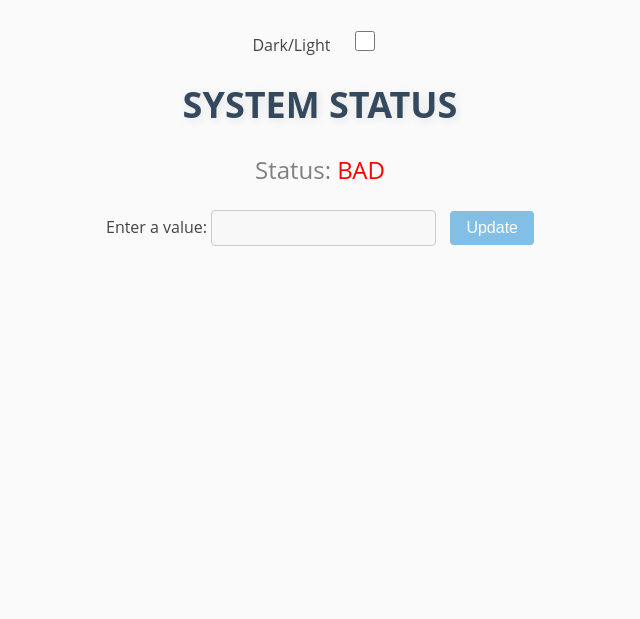
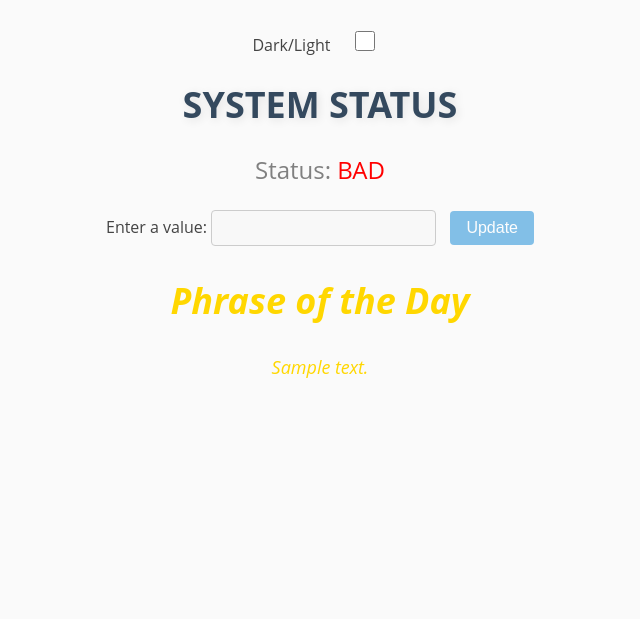
Before and after one commit to ToghrulMirzayev/app-simulator, a FastAPI app: page / in a window 1280 px wide. Shown: the top 619 px of the page, without its empty margins (320-960 px from the left). Run offline with FastAPI, Linux system fonts and the light colour scheme; a database or web service that is not in the repository returns one stand-in record (values such as "Sample title"); data that the repository does not hold is empty; some libraries are stand-ins or nearby versions.

Commit message:
phrase of the day functionality implemented

```diff
--- a/main.py
+++ b/main.py
@@ -40,6 +40,45 @@ def get_update_enabled_from_db():
     connection.close()
     return is_update_enabled
 
+def get_language_from_db():
+    connection = psycopg2.connect(
+        dbname="postgres",
+        user="postgres",
+        password="postgres",
+        host="db",
+        port="5432"
+    )
+    cursor = connection.cursor()
+    cursor.execute("SELECT language FROM language_config LIMIT 1;")
+    language = cursor.fetchone()[0]
+    cursor.close()
+    connection.close()
+    return language
+
+def get_phrase_of_the_day_from_db():
+    language = get_language_from_db()
+    connection = psycopg2.connect(
+        dbname="postgres",
+        user="postgres",
+        password="postgres",
+        host="db",
+        port="5432"
+    )
+    cursor = connection.cursor()
+
+    if language == "RU":
+        cursor.execute("SELECT ru_text FROM phrases WHERE ru_text IS NOT NULL ORDER BY RANDOM() LIMIT 1;")
+    else:
+        cursor.execute("SELECT en_text FROM phrases WHERE en_text IS NOT NULL ORDER BY RANDOM() LIMIT 1;")
+
+    result = cursor.fetchone()
+    cursor.close()
+    connection.close()
+
+    if result is None:
+        return "Нет доступных фраз."
+    return result[0]
+
 def update_status_in_db(new_status_value: int):
     connection = psycopg2.connect(
         dbname="postgres",
@@ -60,7 +99,12 @@ class StatusUpdate(BaseModel):
 @app.get("/")
 async def read_root(request: Request):
     is_update_enabled = get_update_enabled_from_db()
-    return templates.TemplateResponse("index.html", {"request": request, "is_update_enabled": is_update_enabled})
+    phrase_of_the_day = get_phrase_of_the_day_from_db()
+    return templates.TemplateResponse("index.html", {
+        "request": request,
+        "is_update_enabled": is_update_enabled,
+        "phrase_of_the_day": phrase_of_the_day
+    })
 
 @app.get("/api/status")
 async def get_status():
@@ -83,3 +127,8 @@ async def update_status(status_update: StatusUpdate):
     new_status_value = status_update.status
     update_status_in_db(new_status_value)
     return JSONResponse({"message": "Status updated successfully"})
+
+@app.get("/api/phrase-of-the-day")
+async def get_phrase_of_the_day():
+    phrase = get_phrase_of_the_day_from_db()
+    return JSONResponse({"phrase_of_the_day": phrase})
--- a/static/script.js
+++ b/static/script.js
@@ -2,6 +2,7 @@ document.addEventListener("DOMContentLoaded", async function () {
   const statusValue = document.getElementById("status-value");
   const statusInput = document.getElementById("status-input");
   const updateButton = document.querySelector("button");
+  const phraseText = document.getElementById("phrase-text");
 
   async function fetchStatus() {
     try {
@@ -39,8 +40,19 @@ document.addEventListener("DOMContentLoaded", async function () {
     }
   }
 
+  async function fetchNewPhrase() {
+    try {
+      const response = await fetch("/api/phrase-of-the-day");
+      const data = await response.json();
+      phraseText.innerText = data.phrase_of_the_day;
+    } catch (error) {
+      console.error("Failed to fetch phrase of the day:", error);
+    }
+  }
+
   await fetchStatus();
   await fetchUpdateEnabled();
+  await fetchNewPhrase();
 
   window.updateStatus = async function () {
     const statusInputValue = statusInput.value;
--- a/static/style.css
+++ b/static/style.css
@@ -146,3 +146,9 @@ footer {
   padding: 10px 0;
   width: 100%;
 }
+
+.phrase-of-the-day {
+  font-style: italic;
+  color: #FFD700 !important;
+  font-size: 24px;
+}
--- a/templates/index.html
+++ b/templates/index.html
@@ -21,6 +21,12 @@
       <input type="number" id="status-input" placeholder="" disabled />
       <button onclick="updateStatus()" disabled>Update</button>
     </div>
+
+    <div class="phrase-of-the-day">
+      <h2>Phrase of the Day</h2>
+      <p id="phrase-text" class="phrase-of-the-day" style="color: #f89429; font-style: italic; font-size: 18px;">{{ phrase_of_the_day }}</p>
+    </div>
+
   </div>
 
   <script src="/static/script.js"></script>
```
Also changed, not shown: init.sql (+17 -0 lines).
